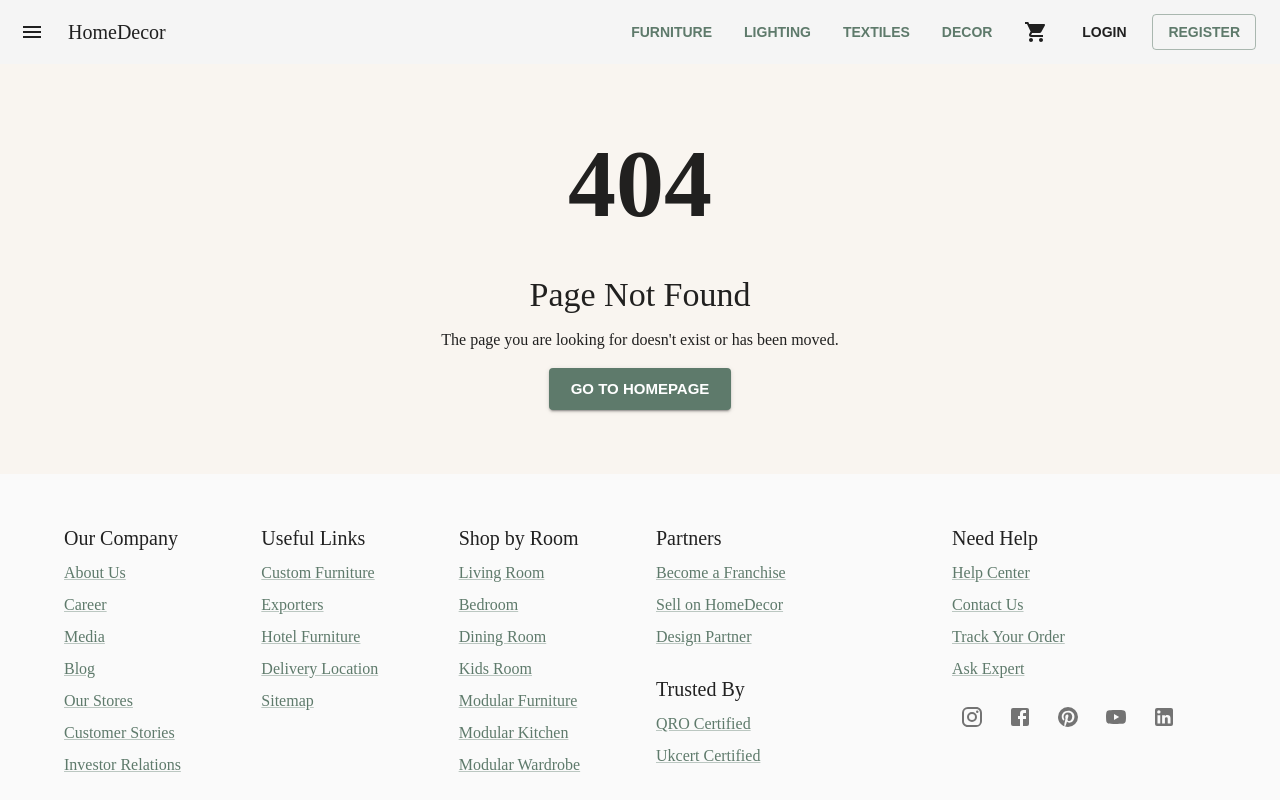
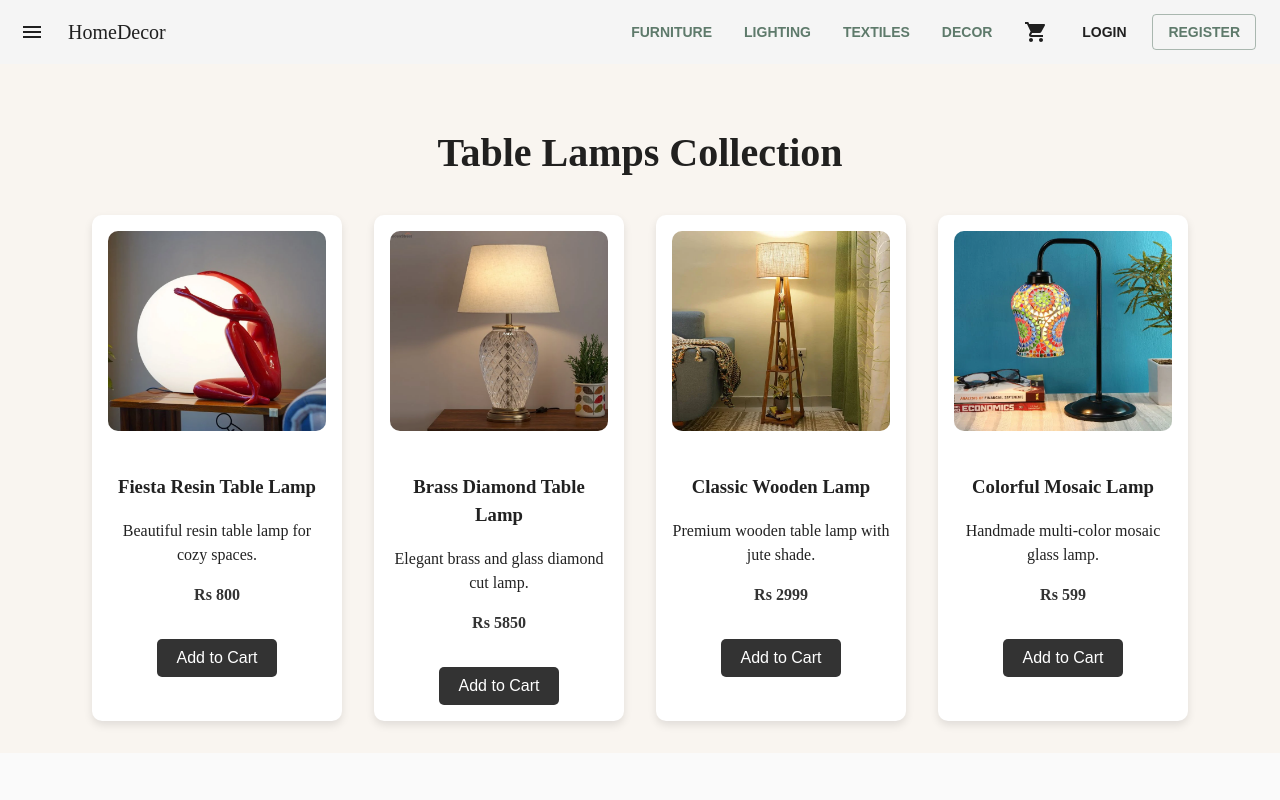
Before and after one commit to anjalitomar01/home-decor-ecommerce-main, a React (Create React App) app in the folder home-decor-ecommerce-main/: page /TableLamp in a window 1280 px wide. Shown: the top 800 px of the page. Built offline with nearby package versions, Linux system fonts and the light colour scheme.

Commit message:
Lightning Pages

```diff
--- a/home-decor-ecommerce-main/src/App.js
+++ b/home-decor-ecommerce-main/src/App.js
@@ -18,7 +18,8 @@ import Footer from './components/common/Footer';
 import Textiles from './components/home/categories/Textiles';
 import Furniture from './components/home/categories/Furniture';
 import Lightning from './components/home/categories/Lightning';
-import Decor from './components/home/categories/Decor'
+import Decor from './components/home/categories/Decor';
+import TableLamp from './components/home/Lightning/TableLamp';
 
 
 const theme = createTheme({
@@ -73,6 +74,7 @@ function App() {
               <Route path="/Furniture" element={<Furniture/>} />
               <Route path="/Lightning" element={<Lightning/>} />
               <Route path="/Decor" element={<Decor/>} />
+              <Route path="/TableLamp" element={<TableLamp/>} />
 
             </Routes>
             <Footer />
--- /dev/null
+++ b/home-decor-ecommerce-main/src/components/home/Lightning/TableLamp.jsx
@@ -0,0 +1,101 @@
+import React from 'react';
+
+const tableLamps = [
+  {
+    name: "Fiesta Resin Table Lamp",
+    description: "Beautiful resin table lamp for cozy spaces.",
+    price: "Rs 800",
+    image: "/images/light5.png",
+  },
+  {
+    name: "Brass Diamond Table Lamp",
+    description: "Elegant brass and glass diamond cut lamp.",
+    price: "Rs 5850",
+    image: "/images/light6.png",
+  },
+  {
+    name: "Classic Wooden Lamp",
+    description: "Premium wooden table lamp with jute shade.",
+    price: "Rs 2999",
+    image: "/images/light7.png",
+  },
+  {
+    name: "Colorful Mosaic Lamp",
+    description: "Handmade multi-color mosaic glass lamp.",
+    price: "Rs 599",
+    image: "/images/light8.png",
+  },
+];
+
+const TableLamp = () => {
+  return (
+    <div style={styles.container}>
+      <h1 style={styles.heading}>Table Lamps Collection</h1>
+      <div style={styles.productGrid}>
+        {tableLamps.map((lamp, index) => (
+          <div key={index} style={styles.productCard}>
+            <img src={lamp.image} alt={lamp.name} style={styles.productImage} />
+            <div style={styles.cardContent}>
+              <h3>{lamp.name}</h3>
+              <p>{lamp.description}</p>
+              <p style={styles.price}>{lamp.price}</p>
+              <button style={styles.addToCartBtn}>Add to Cart</button>
+            </div>
+          </div>
+        ))}
+      </div>
+    </div>
+  );
+};
+
+// Inline styles
+const styles = {
+  container: {
+    padding: '2rem',
+    textAlign: 'center',
+  },
+  heading: {
+    fontSize: '2.5rem',
+    marginBottom: '2rem',
+  },
+  productGrid: {
+    display: 'flex',
+    flexWrap: 'wrap',
+    justifyContent: 'center',
+    gap: '2rem',
+  },
+  productCard: {
+    width: '250px',
+    backgroundColor: '#fff',
+    padding: '1rem',
+    borderRadius: '10px',
+    boxShadow: '0 4px 8px rgba(0, 0, 0, 0.1)',
+    transition: 'transform 0.3s ease, box-shadow 0.3s ease',
+  },
+  productImage: {
+    width: '100%',
+    height: '200px',
+    objectFit: 'cover',
+    borderRadius: '10px',
+  },
+  cardContent: {
+    paddingTop: '1rem',
+  },
+  price: {
+    fontWeight: 'bold',
+    color: '#333',
+    marginTop: '0.5rem',
+  },
+  addToCartBtn: {
+    marginTop: '1rem',
+    backgroundColor: '#333',
+    color: '#fff',
+    padding: '0.6rem 1.2rem',
+    border: 'none',
+    borderRadius: '5px',
+    cursor: 'pointer',
+    fontSize: '1rem',
+  },
+};
+
+export default TableLamp;
--- a/home-decor-ecommerce-main/src/components/home/categories/Light.jsx
+++ b/home-decor-ecommerce-main/src/components/home/categories/Light.jsx
@@ -1,18 +1,20 @@
 import React from "react";
 
+import { Link } from "react-router-dom"; // ✅ Link import karna mat bhoolna
+
 const categories = [
-  { name: "Table Lamps", image: "/images/light13.png" },
-  { name: "Floor Lamps", image: "/images/light14.png" },
-  { name: "Study Lamps", image: "/images/light15.png" },
-  { name: "Tripod Lamps", image: "/images/light16.png" },
-  { name: "Lamp Shades", image: "/images/light17.png" },
-  { name: "Spot Lights", image: "/images/light18.png" },
-  { name: "Chandeliers", image: "/images/light19.png" },
-  { name: "Hanging Lights", image: "/images/light20.png" },
-  { name: "Wall Lights", image: "/images/light21.png" },
-  { name: "Gate Lights", image: "/images/light22.png" },
-  { name: "Pendant Lights", image: "/images/light23.png" },
-  { name: "Decorative Lights", image: "/images/light24.png" },
+  { name: "Table Lamps", image: "/images/light13.png", link: "/Lightning/TableLamp" },
+  { name: "Floor Lamps", image: "/images/light14.png", link: "/category/floorlamps" },
+  { name: "Study Lamps", image: "/images/light15.png", link: "/category/studylamps" },
+  { name: "Tripod Lamps", image: "/images/light16.png", link: "/category/tripod-lamps" },
+  { name: "Lamp Shades", image: "/images/light17.png", link: "/category/lamp-shades" },
+  { name: "Spot Lights", image: "/images/light18.png", link: "/category/spot-lights" },
+  { name: "Chandeliers", image: "/images/light19.png", link: "/category/chandeliers" },
+  { name: "Hanging Lights", image: "/images/light20.png", link: "/category/hanging-lights" },
+  { name: "Wall Lights", image: "/images/light21.png", link: "/category/wall-lights" },
+  { name: "Gate Lights", image: "/images/light22.png", link: "/category/gate-lights" },
+  { name: "Pendant Lights", image: "/images/light23.png", link: "/category/pendant-lights" },
+  { name: "Decorative Lights", image: "/images/light24.png", link: "/category/decorative-lights" },
 ];
 
 const TopPicks = () => {
@@ -25,6 +27,7 @@ const TopPicks = () => {
       <div style={{ display: "flex", flexWrap: "wrap", justifyContent: "center", gap: "2rem" }}>
         {categories.map((category, index) => (
           <div key={index} style={{ width: "120px" }}>
+            <Link to={category.link} style={{ textDecoration: "none", color: "inherit" }}>
               <div
                 style={{
                   width: "120px",
@@ -42,6 +45,7 @@ const TopPicks = () => {
                 />
               </div>
               <p style={{ marginTop: "0.5rem", fontSize: "0.9rem" }}>{category.name}</p>
+            </Link>
           </div>
         ))}
       </div>
```
Also changed, not shown: home-decor-ecommerce-main/src/components/home/Lightning/floorlamps.jsx (added, +101 -0 lines), home-decor-ecommerce-main/src/components/home/Lightning/studylamps.jsx (added, +101 -0 lines). Lines whose indentation alone changed are shown as unchanged.
